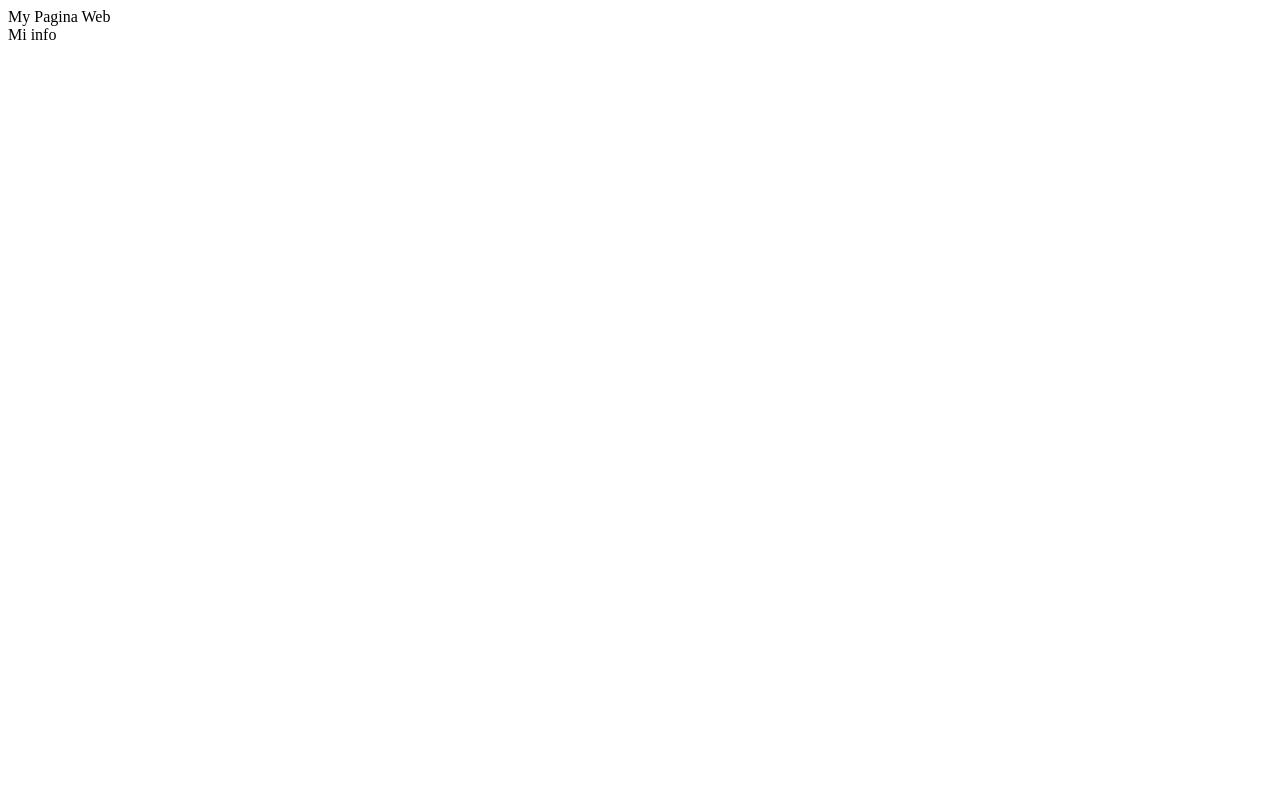
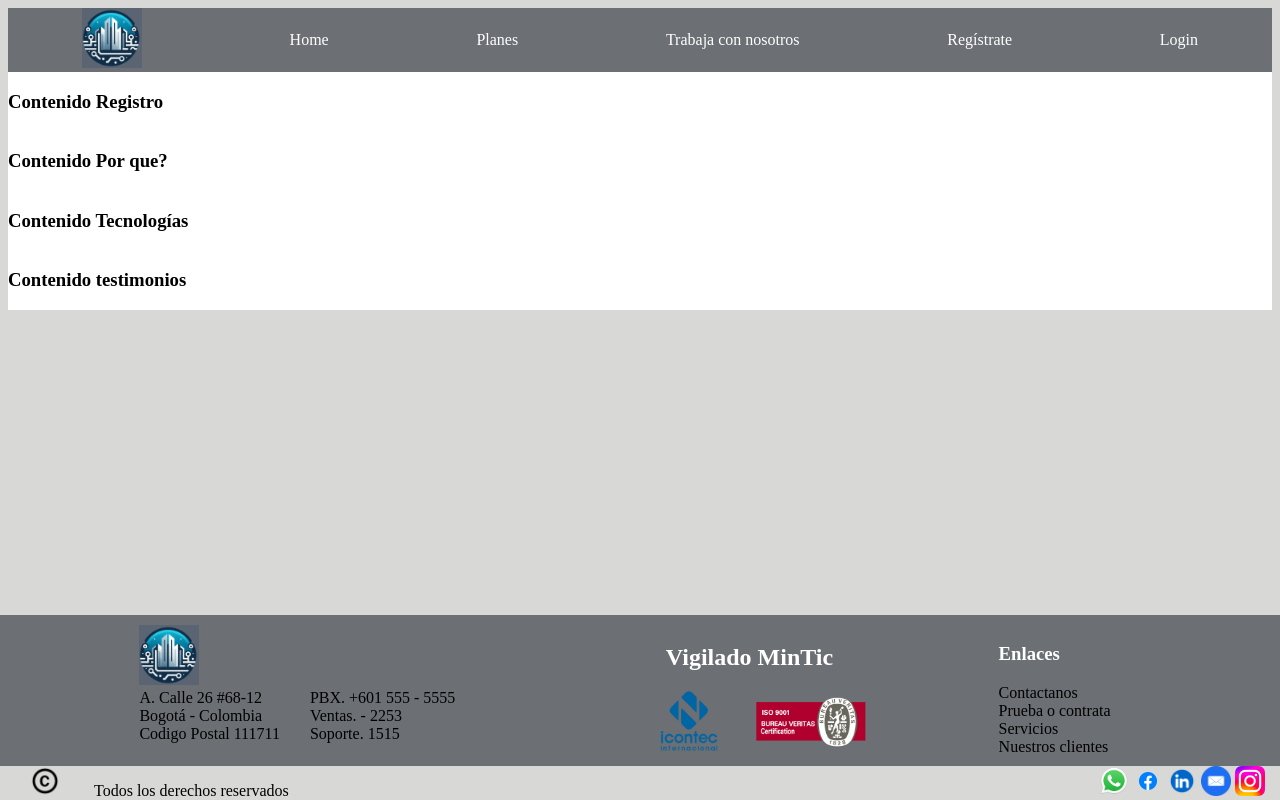
Before and after one commit to CarlPoliGran/CarlPoliGran.github.io, a plain HTML site: page index.html in a window 1280 px wide. Drawn offline with Linux system fonts and the light colour scheme.

Commit message:
header and footer home

```diff
--- /dev/null
+++ b/estilos.css
@@ -0,0 +1,94 @@
+body{
+    background-color: #D8D9D7;
+}
+.menu{
+    display: flex;
+    align-items: center;
+    justify-content: space-around;
+    background-color: #6C6F73;
+    color: #ffffff;
+}
+
+.logoHeader img{
+    height: 60px;
+    width: 60px;
+}
+.menu a{
+    color: #ffffff;
+    text-decoration: none;
+}
+/*Todo lo referente al contenido*/
+.contenido{
+    background-color: #ffffff;
+    display: flex;
+    flex-direction: column;
+}
+
+
+/*todo lo rererente al footer*/
+.footer {
+    position: fixed;
+    bottom: 0;
+    left: 0;
+    width: 100%;
+    background-color: #6C6F73;
+    display: flex;
+    flex-direction: column;
+  }
+.contenido-footer {
+    flex-grow: 1;
+    padding: 10px;
+    display: flex;
+    flex-direction: row;
+    justify-content: space-evenly;
+}
+.franja-redes {
+    display:flex;
+    background-color: #D8D9D7;
+    justify-content:space-between;
+    height: auto;
+}
+.franja-redes img{
+    height: 30px;
+    width: 30px;
+}
+.redes {
+    margin-right: 15px;
+}
+.copyright a{
+    margin-left: 30px;
+}
+.menuFooter{
+    display: flex;
+    align-items:flex-start;
+    justify-content:end;
+    flex-direction: column;
+    color: #ffffff;
+    margin-right: 30px;
+}
+.menuFooter a{
+    color:  #000000;
+    text-decoration: none;
+}
+.datosContacto{
+    display: flex;
+    flex-direction: row;
+    margin-right: 15px;
+}
+.datosContacto img{
+    height: 60px;
+    width: 60px;
+}
+.certificados img{
+    height: 60px;
+    margin-left: 30px;
+}
+.vigilado{
+    text-align: center;
+    color: #ffffff;
+
+}
+.menuEnlaces{
+    display: flex;
+    justify-content: end;
+}
--- a/index.html
+++ b/index.html
@@ -3,12 +3,84 @@
 <head>
     <meta charset="UTF-8">
     <meta name="viewport" content="width=device-width, initial-scale=1.0">
-    <title>FrontEnd Grupo 1</title>
+    <title>Home NovoWare</title>
+    <link rel="stylesheet" href="estilos.css">
 </head>
 <body>
-    My Pagina Web
+    <header class="cabecera">
+        <nav class="menu">
+            <a class="logoHeader" href="#"><img src="Logos/LogoNovoWare.PNG"></a>
+            <a href="#">Home</a>
+            <a href="#">Planes</a>
+            <a href="#">Trabaja con nosotros</a>
+            <a href="#">Regístrate</a>
+            <a href="#">Login</a>
+        </nav>
+    </header>
+    <div class="contenido">
+        <div>
+            <h3>Contenido Registro</h3>
+        </div>
+        <div>
+            <h3>Contenido Por que?</h3>
+        </div>
+        <div>
+            <h3>Contenido Tecnologías</h3>
+        </div>
+        <div>
+            <h3>Contenido testimonios</h3>
+        </div>
+    </div>
+
+    <footer class="footer">
+        <div class="contenido-footer">
+            <div>
+                <div class="datosContacto">
+                    <nav class="menuFooter">
+                        <a href="#"><img src="Logos/LogoNovoWare.PNG"></a>
+                        <a href="#">A. Calle 26 #68-12</a>
+                        <a href="#">Bogotá - Colombia</a>
+                        <a href="#">Codigo Postal 111711</a>
+                    </nav>
+                    <nav class="menuFooter">
+                        <a href="#">PBX. +601 555 - 5555</a>
+                        <a href="#">Ventas. - 2253</a>
+                        <a href="#">Soporte.  1515</a>
+                    </nav>
+                </div>
+            </div>
+            <div>
+                <h2 class="vigilado">Vigilado MinTic</h2>
+                <div class="certificados">
+                    <a><img src="Logos/Icontec.png"></a>
+                    <a><img src="Logos/Bureau-Veritas.png"></a>
+
+                </div>
+            </div>
+            <div class="menuEnlaces">
+                <nav class="menuFooter">
+                    <h3 class="etiquetaEnlaces">Enlaces</h3>
+                    <a href="#">Contactanos</a>
+                    <a href="#">Prueba o contrata</a>
+                    <a href="#">Servicios</a>
+                    <a href="#">Nuestros clientes</a>
+                </nav>
+            </div>
+        </div>
+        <div class="franja-redes">
+            <div class="copyright">
+            <a class="logoFooter" href="#"><img src="Iconos/copyright.png"></a>
+            <a>Todos los derechos reservados</a>
+            </div>
+            <div class="redes">
+                <a class="logoFooter" href="#"><img src="Iconos/whatsapp.png"></a>
+                <a class="logoFooter" href="#"><img src="Iconos/facebook.webp"></a>
+                <a class="logoFooter" href="#"><img src="Iconos/linkedin.webp"></a>
+                <a class="logoFooter" href="#"><img src="Iconos/Correo.png"></a>
+                <a class="logoFooter" href="#"><img src="Iconos/Instagram.png"></a>
+            </div>
+        </div>
+    </footer>
+
 </body>
-<footer>
-    Mi info
-</footer>
 </html>
```
Also changed, not shown: Iconos/Correo.png (added), Iconos/Instagram.png (added), Iconos/copyright.png (added), Iconos/facebook.webp (added), Iconos/linkedin.webp (added), Iconos/whatsapp.png (added), Logos/Bureau-Veritas.png (added), Logos/Icontec.png (added), Logos/LogoNovoWare.PNG (added).
